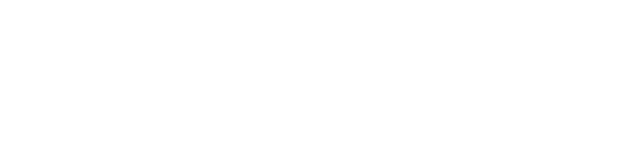
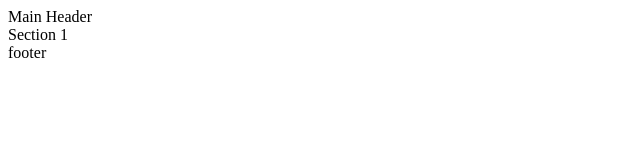
Before and after one commit to rbvega/exercises, a plain HTML site: page index.html in a window 1280 px wide. Shown: the whole page, without its empty margins (0-640 px from the left). Drawn offline with Linux system fonts and the light colour scheme.

Commit message:
Added to Index

```diff
--- a/index.html
+++ b/index.html
@@ -1,5 +1,11 @@
 <!DOCTYPE html>
 <html>
-    <head></head>
-    <body></body>
+    <head>
+        <title>Working Repo</title>
+    </head>
+    <body>
+        <header>Main Header</header>
+        <section>Section 1</section>
+        <footer>footer</footer>
+    </body>
 </html>
```
